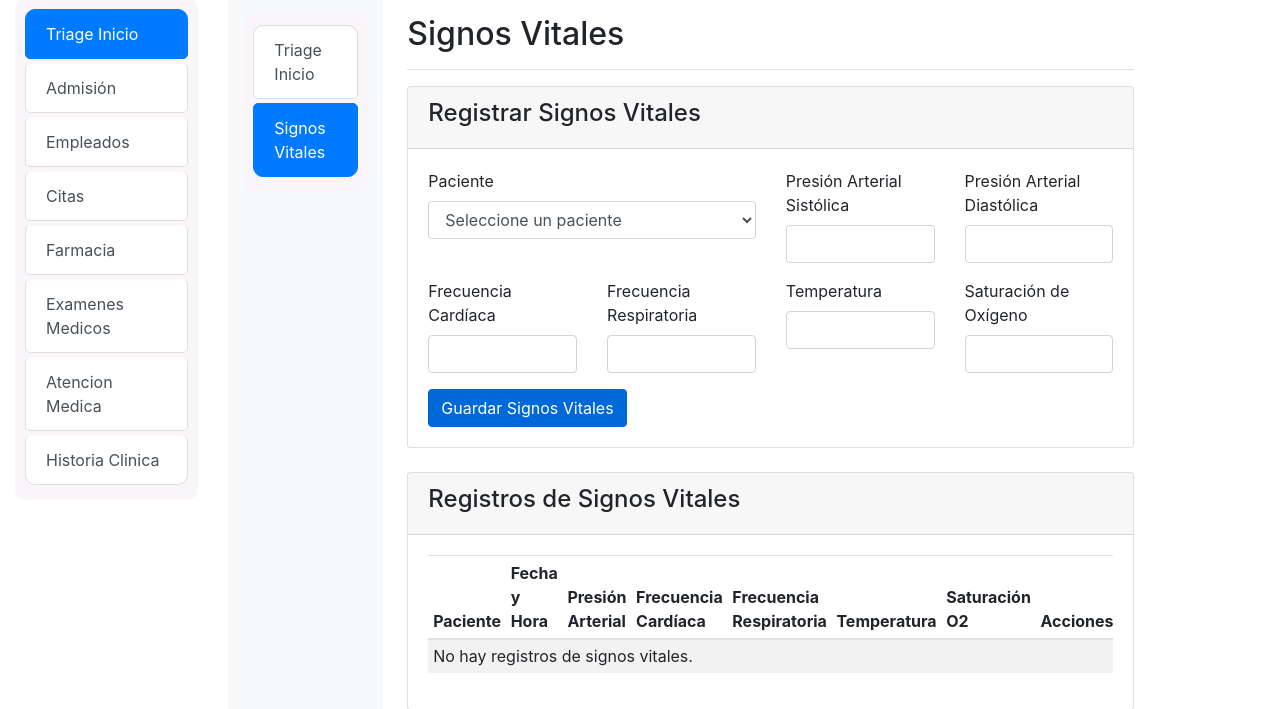
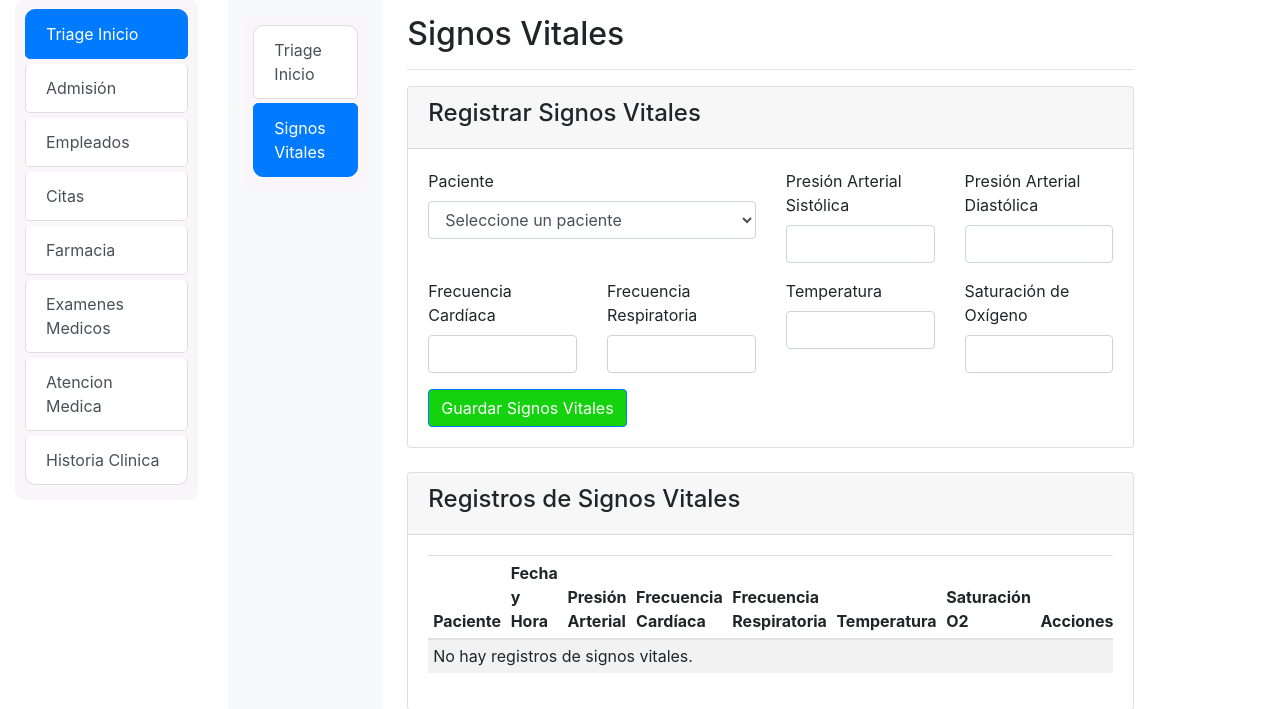
Before and after one commit to Jesusmelendez5/triage_repo, a Django app: page /signos_vitales/ in a window 1280 px wide, with the pointer over the restyled element. Shown: the part 57-766 px from the top of the page. Run offline with Django 5.2, Linux system fonts and the light colour scheme; data that the repository does not hold is empty; some libraries are stand-ins or nearby versions.

Commit message:
css al boton de guardar

```diff
--- a/Triage/Static/css/home.css
+++ b/Triage/Static/css/home.css
@@ -18,3 +18,8 @@
     background-color: rgb(66, 151, 220);
     border-radius: 5px;
 }
+.btn-primary:hover{
+    background-color: #14d30e;
+    border-color: #007bff;
+    color: #fff;
+}
```
